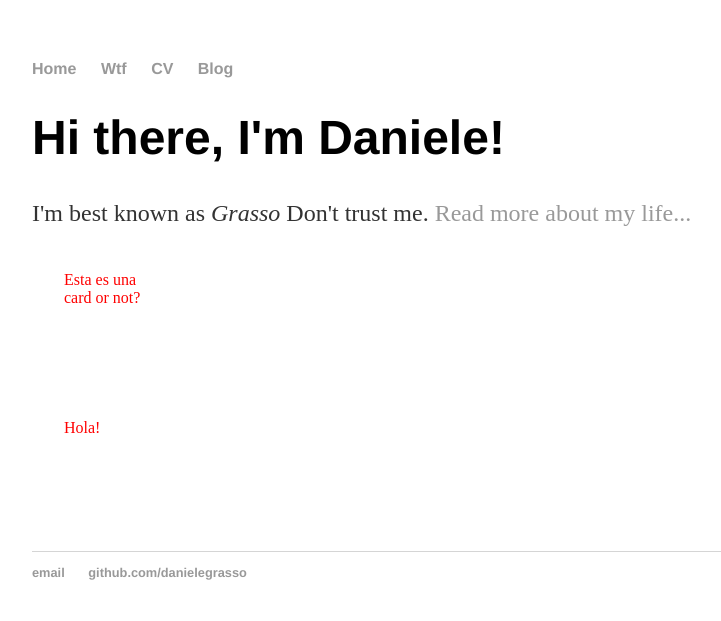
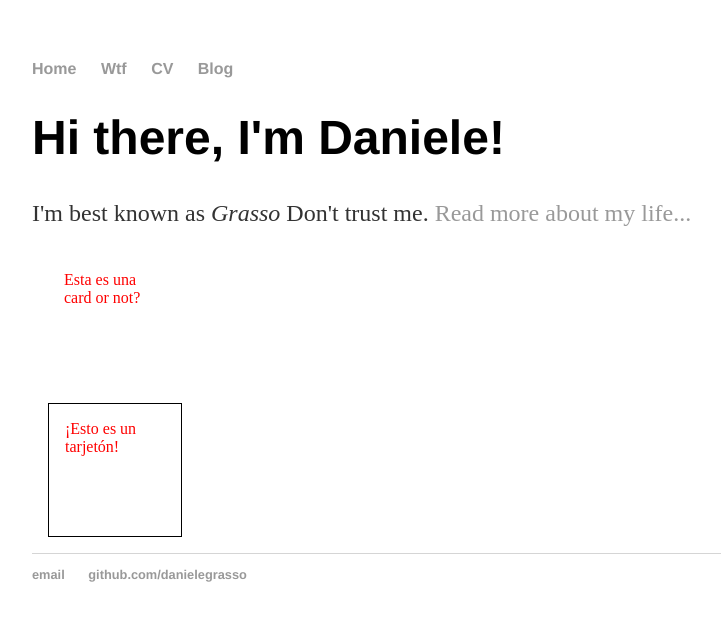
Before and after one commit to danielegrasso/danielegrasso.github.io, a Jekyll site: the page built from index.html, in a window 1280 px wide. Shown: the top 621 px of the page, without its empty margins (160-881 px from the left). Built offline with Jekyll 4.4.1, drawn with Linux system fonts in a browser that asks for light colours.

Commit message:
Update default.html
Adding a card

```diff
--- a/_layouts/default.html
+++ b/_layouts/default.html
@@ -16,8 +16,9 @@
 			</nav>
 			<div class="container">
 			{{ content }}
-			<div class="card">
-			Hola!
+			<div class="card"
+			style="border:thin solid black">
+			¡Esto es un tarjetón!
 			</div
 			</div><!-- /.container -->
 
```
